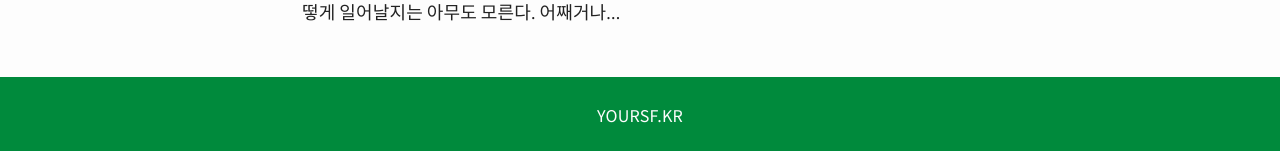
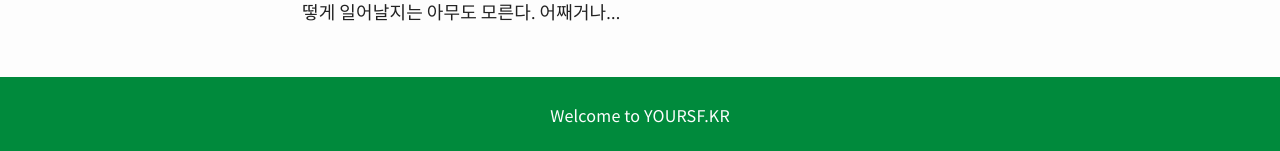
Before and after one commit to kwonexp/yoursf, a Jekyll site: the page built from index.html, in a window 1280 px wide and 900 px high, scrolled down 4176 px. Shown: the part 746-897 px from the top of the window. Built offline with Jekyll 4.4.1, drawn with Linux system fonts in a browser that asks for light colours; the list of posts is cut into pages by our own code.

Commit message:
menu fix
menu fix

```diff
--- a/_includes/footer.html
+++ b/_includes/footer.html
@@ -1 +1 @@
-<footer class="footer"><span>YOURSF.KR</span></footer>
+<footer class="footer"><span>Welcome to YOURSF.KR</span></footer>
--- a/_includes/nav-footer.html
+++ b/_includes/nav-footer.html
@@ -1,5 +1,5 @@
 <footer>
 
-	<span>version {{ site.version }}</span>
+	<span>Welcome to YOURSF.KR</span>
 
 </footer>
```
Also changed, not shown: _includes/link0.html (renamed from _includes/link.html), _includes/menu.html (line endings or trailing spaces).
